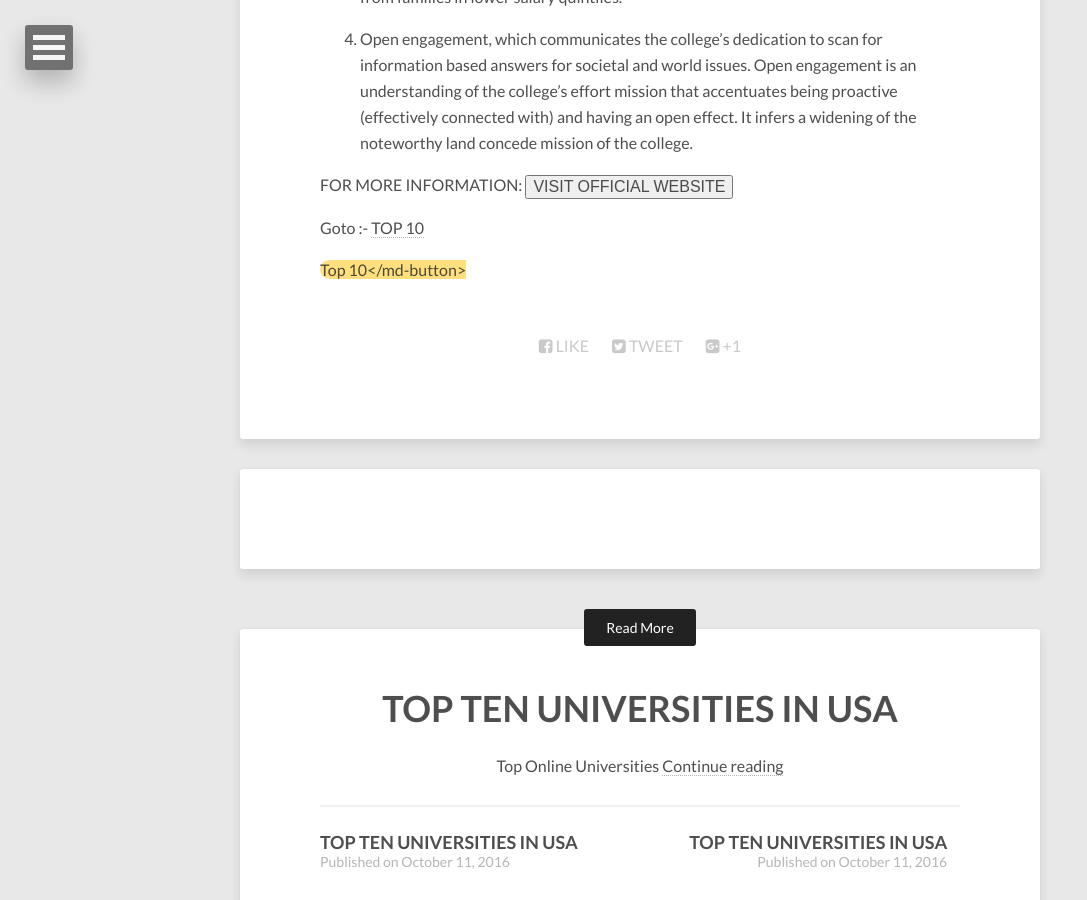
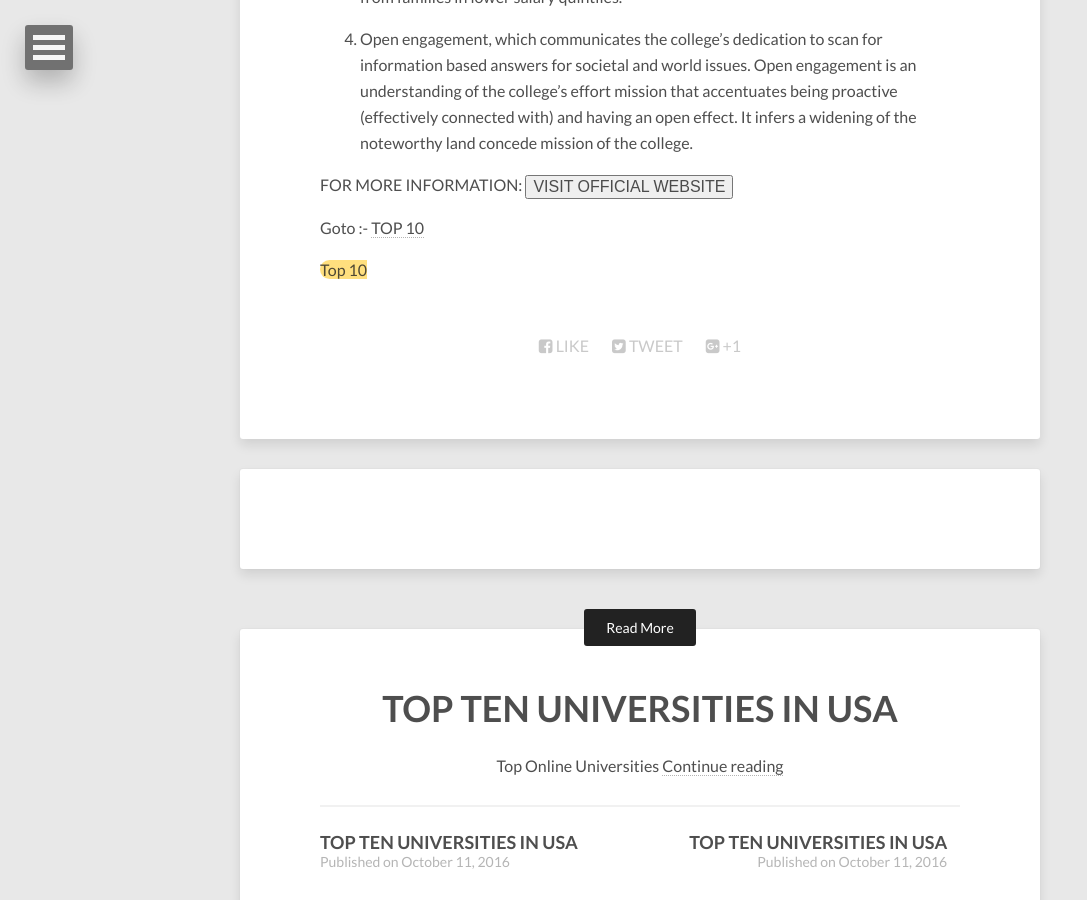
Before and after one commit to vivek1karna/topten, a Jekyll site: the page built from _posts/2016-10-11-top-online-universities9.md, in a window 1280 px wide and 900 px high, scrolled down 1581 px. Shown: the whole window, without its empty margins (0-1087 px from the left). Built offline with Jekyll 4.4.1, drawn with Linux system fonts in a browser that asks for light colours; nearby versions of some CDN libraries; comment, search, counter and statistics services are not loaded; some of the changed lines change nothing that is shown.

Commit message:
Update 2016-10-11-top-online-universities9.md

```diff
--- a/_posts/2016-10-11-top-online-universities9.md
+++ b/_posts/2016-10-11-top-online-universities9.md
@@ -34,4 +34,4 @@ FOR MORE INFORMATION:
 
 Goto :- [TOP 10](/topten/top-online-universities10/)
 
-<md-button class="btn1"><a href="/topten/top-online-universities10/">Top 10</md-button>
+<md-button class="btn1"><a href="/topten/top-online-universities10/">Top 10
```
